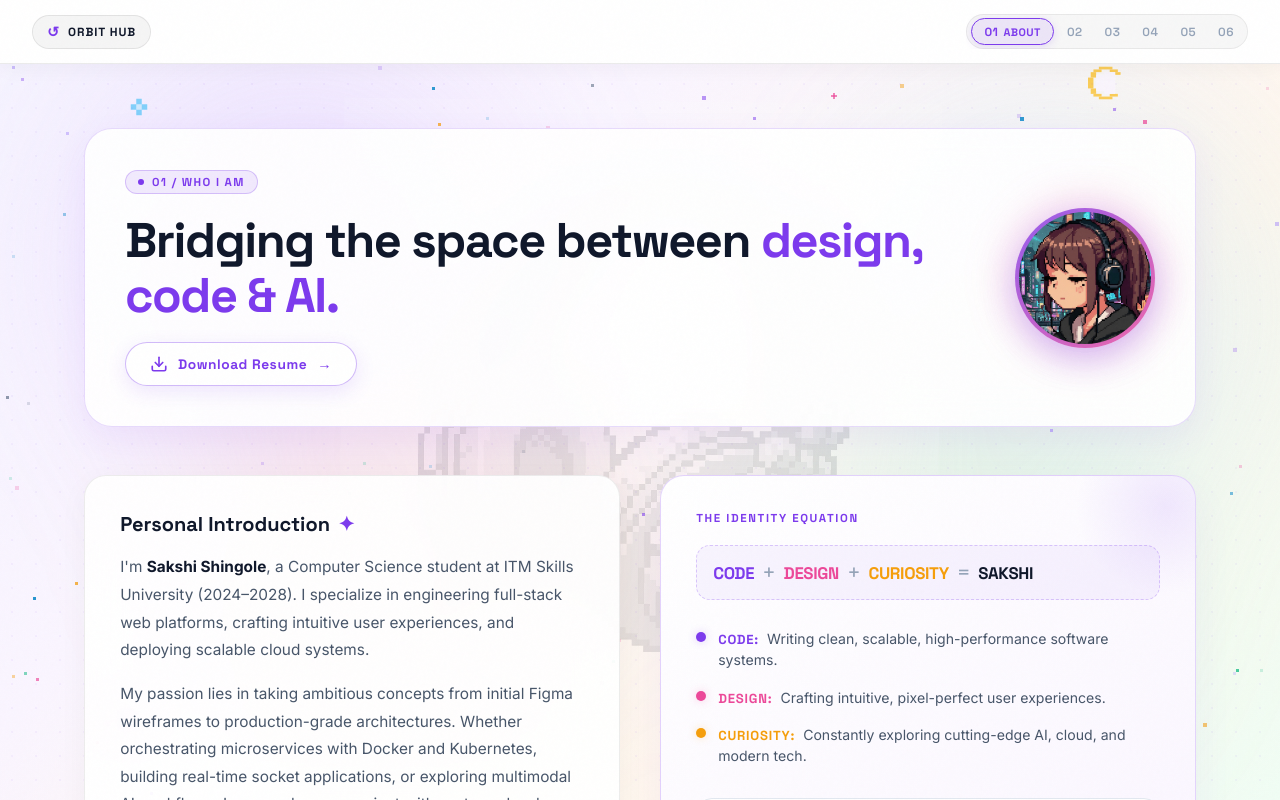
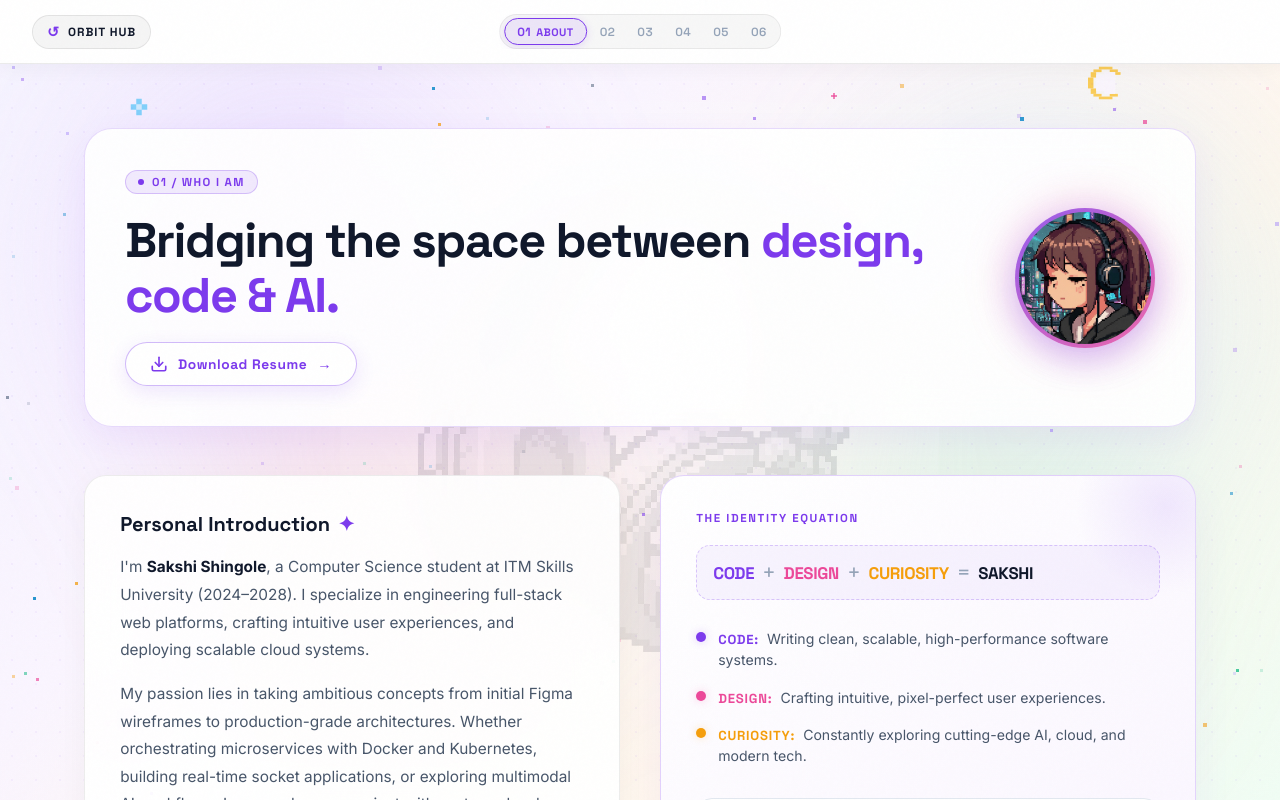
Before and after one commit to sakshi1013-coder/portfolio--hackathon, a Next.js app: page /about in a window 1280 px wide. Built offline with nearby package versions, Linux system fonts and the light colour scheme; a web font is replaced by a local one.

Commit message:
style: center navigation stepper pills in header

```diff
--- a/src/components/SectionContainer.tsx
+++ b/src/components/SectionContainer.tsx
@@ -282,8 +282,21 @@ export default function SectionContainer({
           <span>ORBIT HUB</span>
         </button>
 
-        {/* Center: Number-Wise Stepper Tabs (01 to 06) */}
-        <div style={{ display: 'flex', alignItems: 'center', gap: 8, overflowX: 'auto', scrollbarWidth: 'none' }}>
+        {/* Center: Number-Wise Stepper Tabs (01 to 06) — Mathematically Centered */}
+        <div
+          style={{
+            position: 'absolute',
+            left: '50%',
+            transform: 'translateX(-50%)',
+            display: 'flex',
+            alignItems: 'center',
+            gap: 8,
+            maxWidth: 'calc(100vw - 240px)',
+            overflowX: 'auto',
+            scrollbarWidth: 'none',
+            zIndex: 1,
+          }}
+        >
           <div
             style={{
               display: 'flex',
@@ -333,6 +346,8 @@ export default function SectionContainer({
           </div>
         </div>
 
+        {/* Right Invisible Balance Spacer */}
+        <div style={{ width: 110, visibility: 'hidden', pointerEvents: 'none' }} />
       </header>
 
       {/* ── Main Full-Screen Section Content Container with Horizontal Swipe ── */}
```
